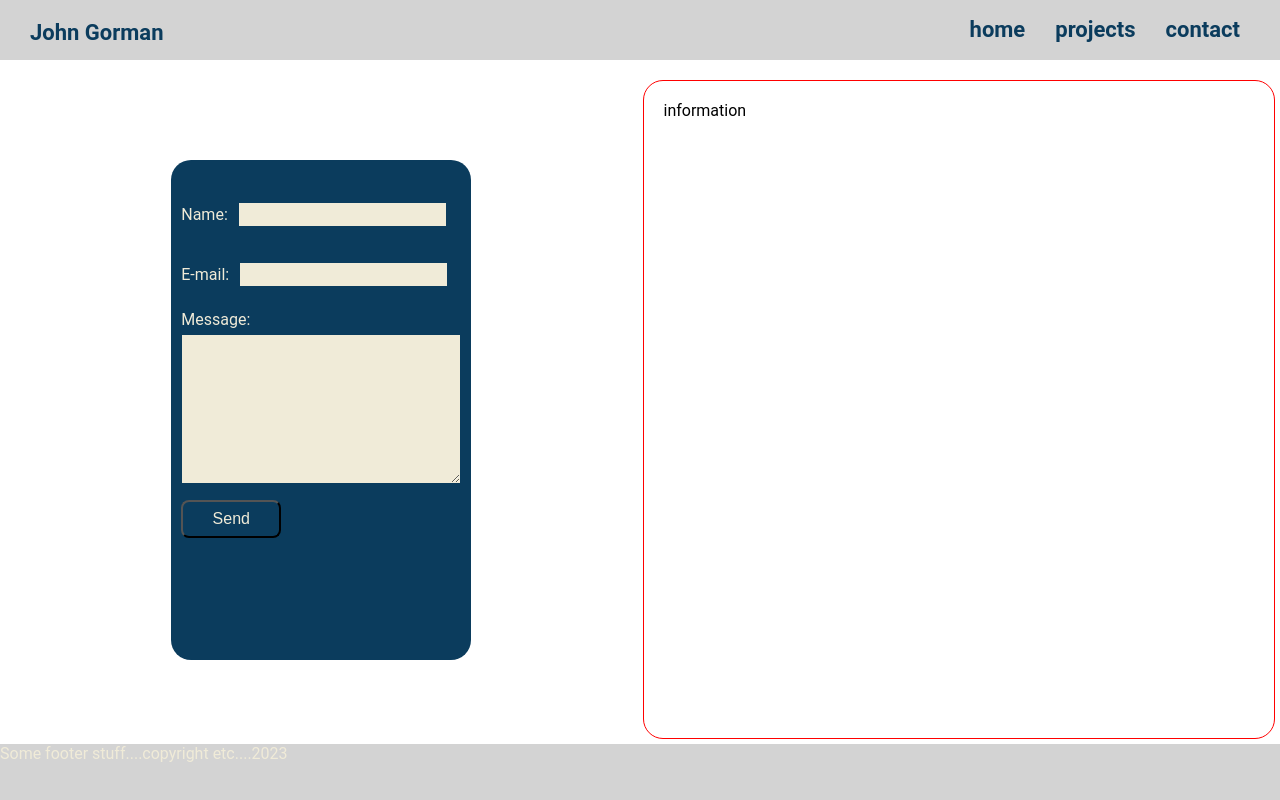
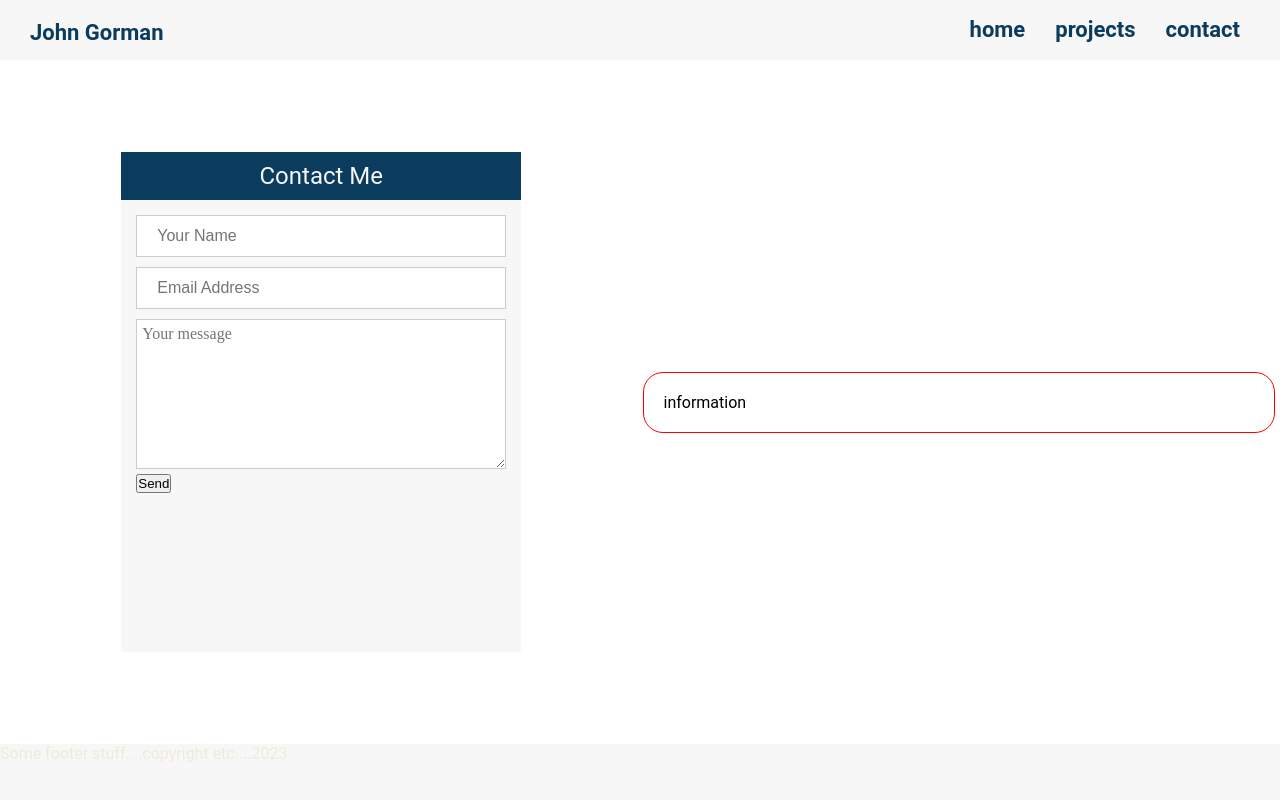
Before and after one commit to Johng117/portfolio_2.0, a React (Create React App) app in the folder client/: page /contact in a window 1280 px wide. Shown: the top 800 px of the page. Built offline with nearby package versions, Linux system fonts and the light colour scheme; the HTML template or start-up script is replaced by a standard one.

Commit message:
added styling to contact form

```diff
--- a/client/src/components/About/About.jsx
+++ b/client/src/components/About/About.jsx
@@ -82,10 +82,9 @@ const About = () => {
 
   return (
     <section className="about-section">
-      <form className="about-form" onSubmit={handleSubmit}>
-        <div className="form-name">
-          <label htmlFor="name" className="name-label">
-            Name:
+      <div className="about-form">
+        <h1>Contact Me</h1>
+        <form onSubmit={handleSubmit}>
           <input
             type="text"
             id="name"
@@ -93,18 +92,15 @@ const About = () => {
             className="input-name"
             onChange={(e) => handleInputs(e)}
             value={inputs.name}
+            placeholder="Your Name"
           />
-          </label>
-        </div>
+
           {nameError && (
             <div className="name-error">
               <h5>Error: Name to short.</h5>
             </div>
           )}
 
-        <div className="form-email">
-          <label htmlFor="name" className="email-label">
-            E-mail:
           <input
             type="text"
             id="email"
@@ -112,27 +108,24 @@ const About = () => {
             className="input-email"
             onChange={(e) => handleInputs(e)}
             value={inputs.email}
+            placeholder="Email Address"
           />
-          </label>
-        </div>
+
           {emailError && (
             <div className="email-error">
               <h5>Error: Invalid email.</h5>
             </div>
           )}
-        <div className="message-container">
-          <label htmlFor="message" className="message-label">
-            Message:
+
           <textarea
             name="message-content"
             className="message"
             id="message"
             onChange={(e) => handleInputs(e)}
             value={inputs.message}
+            placeholder="Your message"
           />
-          </label>
           <br />
-        </div>
 
           {messageError && (
             <div className="message-error">
@@ -140,8 +133,9 @@ const About = () => {
             </div>
           )}
 
-        <button>Send</button>
+          <input type="submit" value="Send"></input>
         </form>
+      </div>
       <div className="information">information</div>
     </section>
   );
--- a/client/src/styles/_about.scss
+++ b/client/src/styles/_about.scss
@@ -1,25 +1,25 @@
 .about-section {
-  padding: 20px 5px 5px 5px;
+  padding: 5px;
   display: grid;
   grid-template-columns: 1fr 1fr;
   height: 100%;
   gap: 5px;
+  align-items: center;
 
   .about-form {
-    display: grid;
-    grid-template-rows: 50px 50px 180px 80px;
-    gap: 10px;
-    padding: 30px 10px;
-    color: $light-color;
-    box-sizing: border-box;
     height: 500px;
-    min-width: 300px;
+    max-width: 400px;
+    margin: 30px auto;
+    background-color: #f7f7f7;
+    padding: 15px;
+
+    h1 {
+      color: $background-colour;
+      text-align: center;
       background-color: $secondary-colour;
-    margin: auto;
-    border-radius: 20px;
-
-    .form-name, .form-email {
-      align-self: center;
+      padding: 10px;
+      font-weight: 400;
+      margin: -15px -15px 15px -15px;
     }
 
     .name-error,
@@ -32,35 +32,33 @@
         width: 50%;
       }
     }
-  }
 
     .input-name,
     .input-email {
-    margin-left: 10px;
+       width: 100%;
+      margin-bottom: 10px;
+      color: $secondary-colour;
       height: 25px;
       border: 1px solid $secondary-colour;
       font-size: 16px;
-    background: $light-color;
+      outline: none;
+      padding: 20px;
+      box-sizing: border-box;
+      -webkit-box-sizing: border-box;
+      -moz-box-sizing: border-box;
+      border: 1px solid #ccc
     }
-
-
-
-  .message-container {
-    height: 200px;
-  }
-  .message-label {
-    display: grid;
-    gap: 5px;
 
     textarea {
       height: 150px;
       width: 100%;
-      padding: 10px;
+      padding: 5px;
       border: 1px solid $secondary-colour;
       font-size: 16px;
       font-family: "quicksand";
-      background-color: $light-color;
       font-weight: 500;
+      border: 1px solid #ccc;
+      outline: none;
     }
   }
 
--- a/client/src/styles/_variables.scss
+++ b/client/src/styles/_variables.scss
@@ -1,4 +1,4 @@
-$background-colour: lightgray;
+$background-colour: #f7f7f7;
 $secondary-colour: #0b3c5d;
 $light-color: #f0ebd8;
 $title-text-size: 27px;
--- a/client/src/styles/index.css
+++ b/client/src/styles/index.css
@@ -61,7 +61,7 @@
   width: 100%;
   display: grid;
   grid-template-columns: 1fr 80px;
-  background-color: lightgray;
+  background-color: #f7f7f7;
   font-family: "Roboto", sans-serif;
   font-weight: 700;
   font-style: normal;
@@ -98,7 +98,7 @@
   background: #f0f4ef;
   border-bottom-left-radius: 10px;
   border-bottom-right-radius: 10px;
-  color: lightgray;
+  color: #f7f7f7;
   position: absolute;
   top: 60px;
   left: 25%;
@@ -111,7 +111,7 @@
 }
 .menu-mobile-open ul li {
   text-align: center;
-  background-color: lightgray;
+  background-color: #f7f7f7;
   transition: all 0.5s ease-out;
   color: #0b3c5d;
 }
@@ -167,27 +167,27 @@
   }
 }
 .about-section {
-  padding: 20px 5px 5px 5px;
+  padding: 5px;
   display: grid;
   grid-template-columns: 1fr 1fr;
   height: 100%;
   gap: 5px;
+  align-items: center;
 }
 .about-section .about-form {
-  display: grid;
-  grid-template-rows: 50px 50px 180px 80px;
-  gap: 10px;
-  padding: 30px 10px;
-  color: #f0ebd8;
-  box-sizing: border-box;
   height: 500px;
-  min-width: 300px;
+  max-width: 400px;
+  margin: 30px auto;
+  background-color: #f7f7f7;
+  padding: 15px;
+}
+.about-section .about-form h1 {
+  color: #f7f7f7;
+  text-align: center;
   background-color: #0b3c5d;
-  margin: auto;
-  border-radius: 20px;
-}
-.about-section .about-form .form-name, .about-section .about-form .form-email {
-  align-self: center;
+  padding: 10px;
+  font-weight: 400;
+  margin: -15px -15px 15px -15px;
 }
 .about-section .about-form .name-error h5,
 .about-section .about-form .email-error h5,
@@ -197,30 +197,31 @@
   background: #f0ebd8;
   width: 50%;
 }
-.about-section .input-name,
-.about-section .input-email {
-  margin-left: 10px;
+.about-section .about-form .input-name,
+.about-section .about-form .input-email {
+  width: 100%;
+  margin-bottom: 10px;
+  color: #0b3c5d;
   height: 25px;
   border: 1px solid #0b3c5d;
   font-size: 16px;
-  background: #f0ebd8;
+  outline: none;
+  padding: 20px;
+  box-sizing: border-box;
+  -webkit-box-sizing: border-box;
+  -moz-box-sizing: border-box;
+  border: 1px solid #ccc;
 }
-.about-section .message-container {
-  height: 200px;
-}
-.about-section .message-label {
-  display: grid;
-  gap: 5px;
-}
-.about-section .message-label textarea {
+.about-section .about-form textarea {
   height: 150px;
   width: 100%;
-  padding: 10px;
+  padding: 5px;
   border: 1px solid #0b3c5d;
   font-size: 16px;
   font-family: "quicksand";
-  background-color: #f0ebd8;
   font-weight: 500;
+  border: 1px solid #ccc;
+  outline: none;
 }
 .about-section .information {
   border: 1px solid red;
@@ -235,7 +236,7 @@
   }
   .about-section .intro-name,
   .about-section .picture-social {
-    background-color: lightgray;
+    background-color: #f7f7f7;
   }
 }
 button {
@@ -399,7 +400,7 @@ button {
   flex-direction: column;
   text-align: center;
   padding-top: 200px;
-  color: lightgray;
+  color: #f7f7f7;
   background: whitesmoke;
 }
 .not-found button {
@@ -416,10 +417,10 @@ button {
   text-align: center;
 }
 .home-section .intro-name {
-  background-color: lightgray;
+  background-color: #f7f7f7;
 }
 .home-section .picture-social {
-  background-color: lightgray;
+  background-color: #f7f7f7;
 }
 
 @media only screen and (max-width: 770px) {
@@ -429,12 +430,12 @@ button {
   }
   .home-section .intro-name,
   .home-section .picture-social {
-    background-color: lightgray;
+    background-color: #f7f7f7;
   }
 }
 .footer-section {
   height: 10vh;
-  background-color: lightgray;
+  background-color: #f7f7f7;
   color: #f0ebd8;
 }
 .footer-section p {
```
Also changed, not shown: 1 other file (tests, documents, lock files or other folders). Lines whose indentation alone changed are shown as unchanged.
